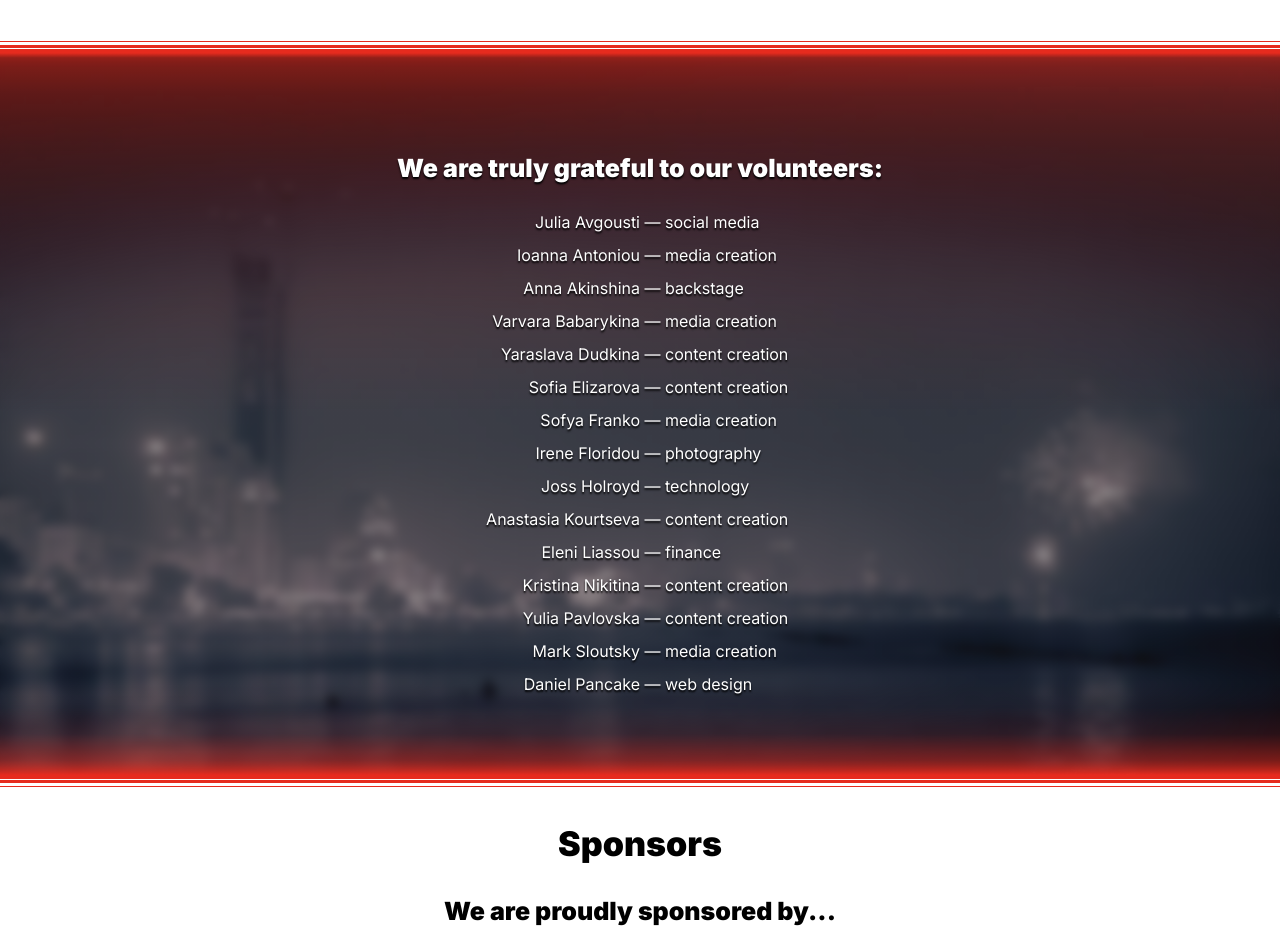
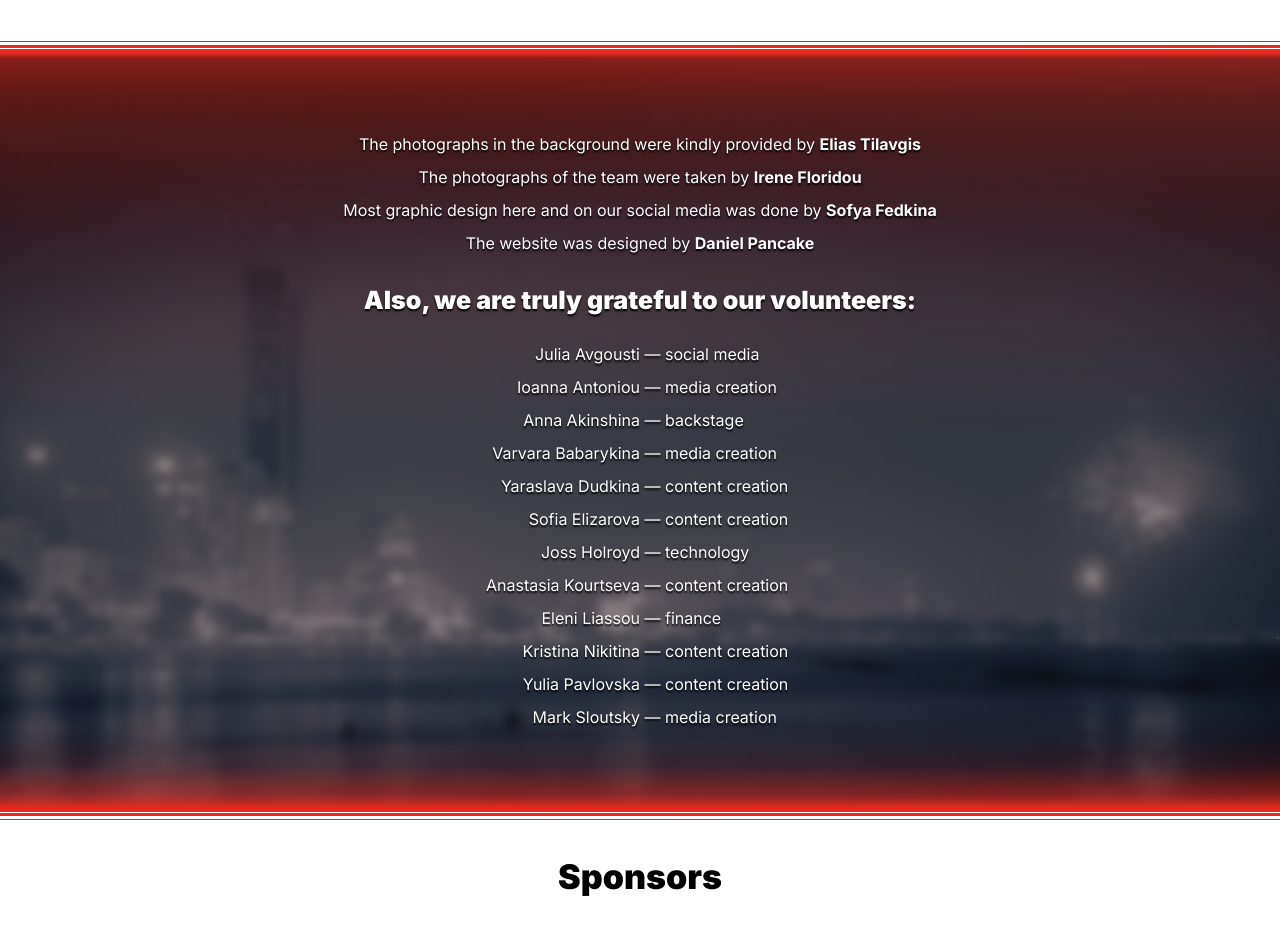
Before and after one commit to DanielPancake/tedxyouth-limassol.github.io, a plain HTML site: page index.html in a window 1280 px wide. Shown: the part 4380-5314 px from the top of the page. Drawn offline with Linux system fonts and the light colour scheme.

Commit message:
Volunteers update

```diff
--- a/css/main.css
+++ b/css/main.css
@@ -218,12 +218,12 @@ ul, ol {
 
 .text-link:hover {
     background-size: 100% 2px;
-    color: var(--tedx-red);
+    color: var(--tedx-red) !important;
 }
 
 .text-link2:hover {
     background-size: 100% 2px;
-    text-shadow: var(--tedx-red) -2px 0 0;
+    text-shadow: var(--tedx-red) 0 0 5px;
 }
 
 .modal-window-content h1 {
--- a/index.html
+++ b/index.html
@@ -270,7 +270,13 @@
                 <div style="background: linear-gradient(#e62b1eff, 2%, #1a1a1a80, 98%, #e62b1eff); backdrop-filter: blur(5px); padding: 64px 0;">
                     <div class="flex-container">
                         <div class="content">
-                            <h2>We are truly grateful to our volunteers:</h2>
+                            <p style="text-align:center">The photographs in the background were kindly provided by <a href="https://flickr.com/photos/estjustphoto" target="_blank" style="color:white;" class="text-link2"><b>Elias Tilavgis</b></a></p>
+                            <p style="text-align:center">The photographs of the team were taken by <a href="https://wokeupint0kyo.carrd.co" target="_blank" style="color:white;" class="text-link2"><b>Irene Floridou</b></a></p>
+                            <p style="text-align:center">Most graphic design here and on our social media was done by <a href="https://instagram.com/sofyafranko" target="_blank" style="color:white;" class="text-link2"><b>Sofya Fedkina</b></a></p>
+                            <p style="text-align:center">The website was designed by <a href="https://danielpancake.github.io" target="_blank" style="color:white;" class="text-link2"><b>Daniel Pancake</b></a></p>
+
+                            <h2>Also, we are truly grateful to our volunteers:</h2>
+
                             <div style="display: flex;">
                                 <div id="volunteers">
                                     <p>Julia Avgousti</p>
@@ -279,15 +285,12 @@
                                     <p>Varvara Babarykina</p>
                                     <p>Yaraslava Dudkina</p>
                                     <p>Sofia Elizarova</p>
-                                    <p>Sofya Franko</p>
-                                    <p>Irene Floridou</p>
                                     <p>Joss Holroyd</p>
                                     <p>Anastasia Kourtseva</p>
                                     <p>Eleni Liassou</p>
                                     <p>Kristina Nikitina</p>
                                     <p>Yulia Pavlovska</p>
                                     <p>Mark Sloutsky</p>
-                                    <p><a href="https://danielpancake.github.io" class="text-link2" style="color: white">Daniel Pancake</a></p>
                                 </div>
 
                                 <div id="work">
@@ -297,15 +300,12 @@
                                     <p>media creation</p>
                                     <p>content creation</p>
                                     <p>content creation</p>
-                                    <p>media creation</p>
-                                    <p>photography</p>
                                     <p>technology</p>
                                     <p>content creation</p>
                                     <p>finance</p>
                                     <p>content creation</p>
                                     <p>content creation</p>
                                     <p>media creation</p>
-                                    <p>web design</p>
                                 </div>
                             </div>
                         </div>
```
